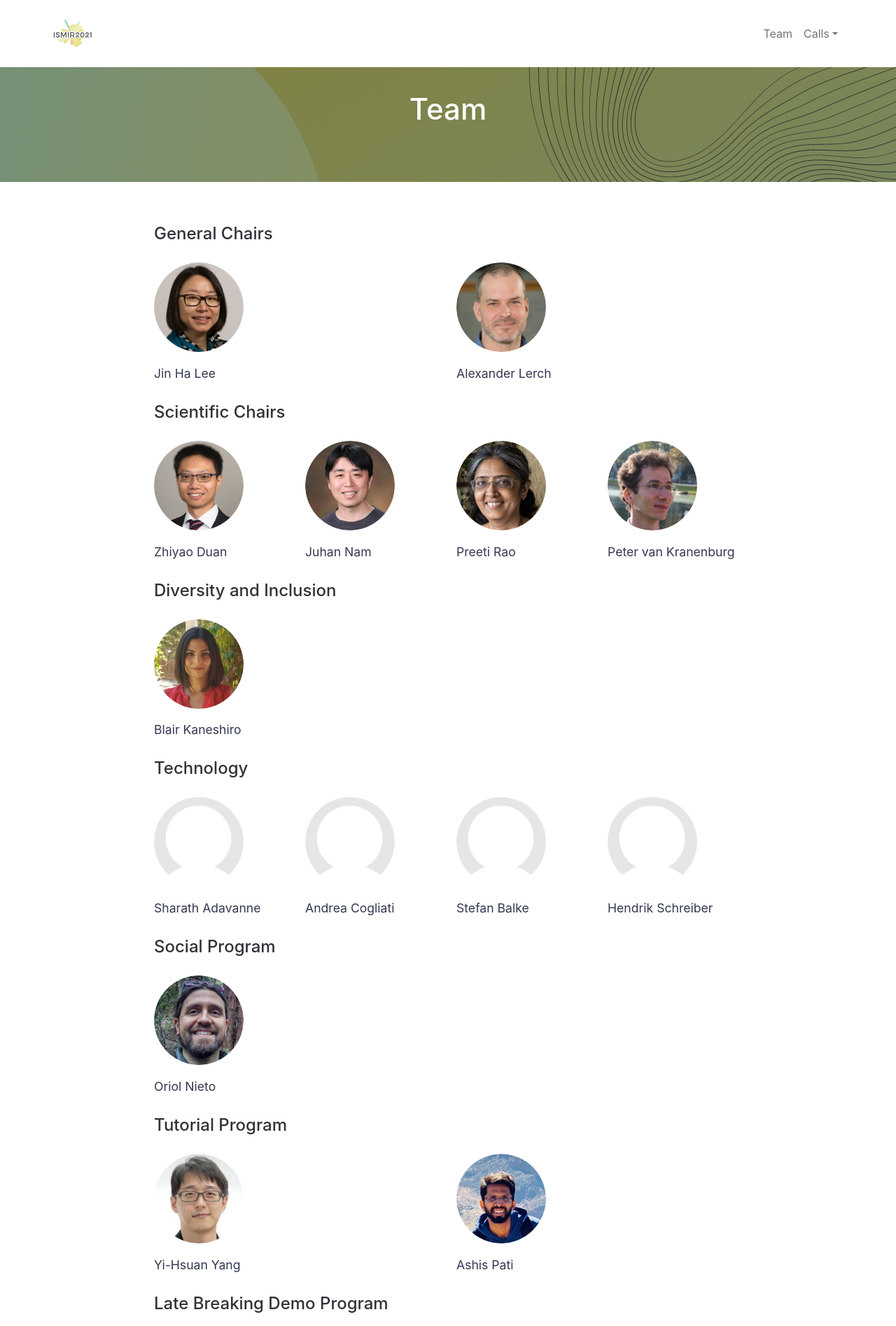
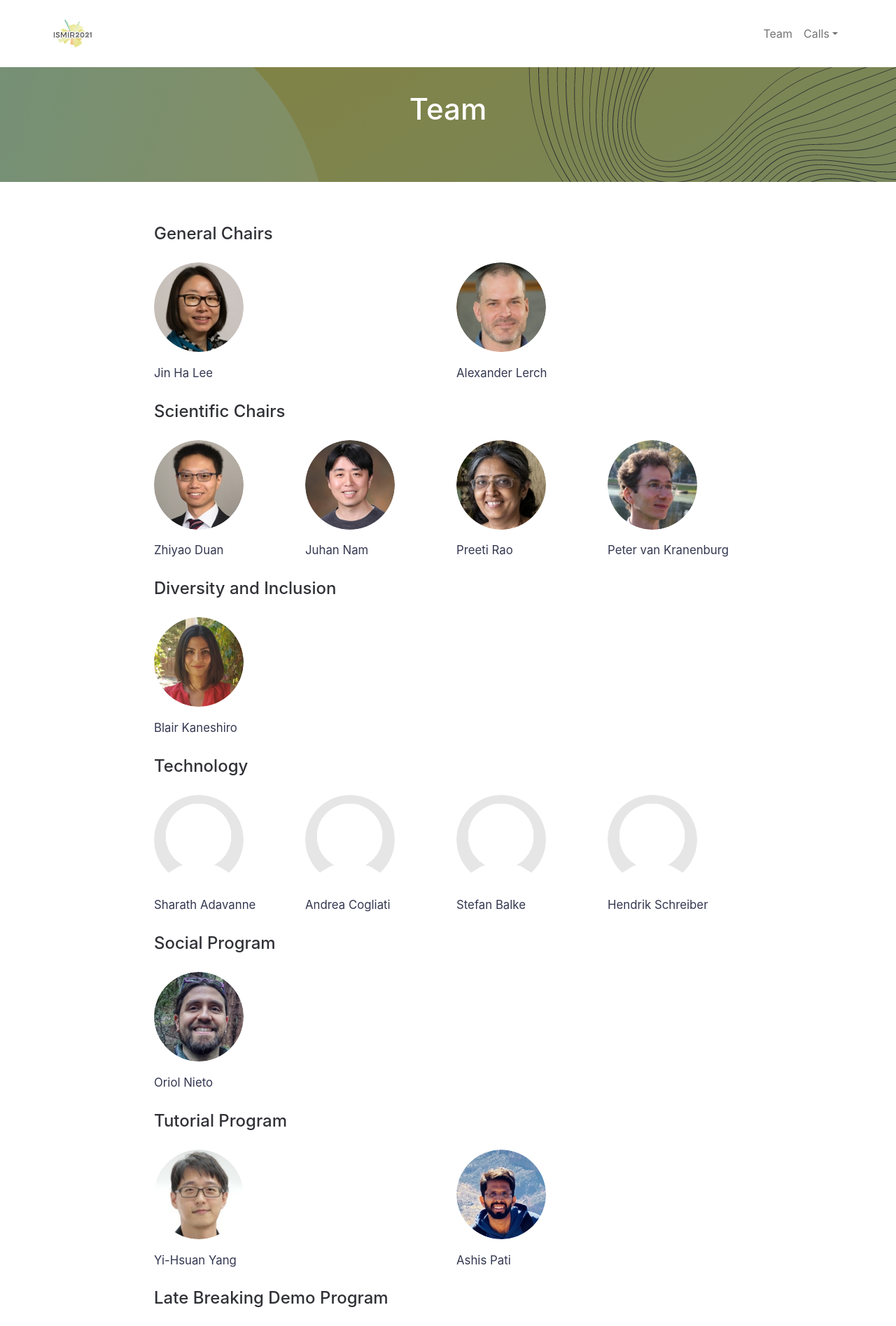
Before and after one commit to ismir2021/ismir2021.github.io, a Jekyll site: the page built from team.html, in a window 1280 px wide. Shown: the top 1895 px of the page at 70% size. Built offline with Jekyll 4.4.1, drawn with Linux system fonts in a browser that asks for light colours; nearby versions of some CDN libraries.

Commit message:
Slight adjustments to the CSS to make elements flow better

```diff
--- a/_sass/components/_team.scss
+++ b/_sass/components/_team.scss
@@ -13,5 +13,5 @@
 }
 
 .member__name{
-  font-size: 1.1em;
+  font-size: 1.05em;
 }
--- a/team.html
+++ b/team.html
@@ -10,7 +10,7 @@
     <h4 class="team_title"> {{ section.title }} </h4>
     <div class="row">
         {% for member in section.members %}
-        <div class="col">
+        <div class="col-sm">
             <div class="team_container">
                 <img class="team__img" src="{{ member.img | relative_url }}"> </img>
                 <div class="member__name"> {{ member.name }}</div>
```
Also changed, not shown: assets/css/main.css, 1 other file.
